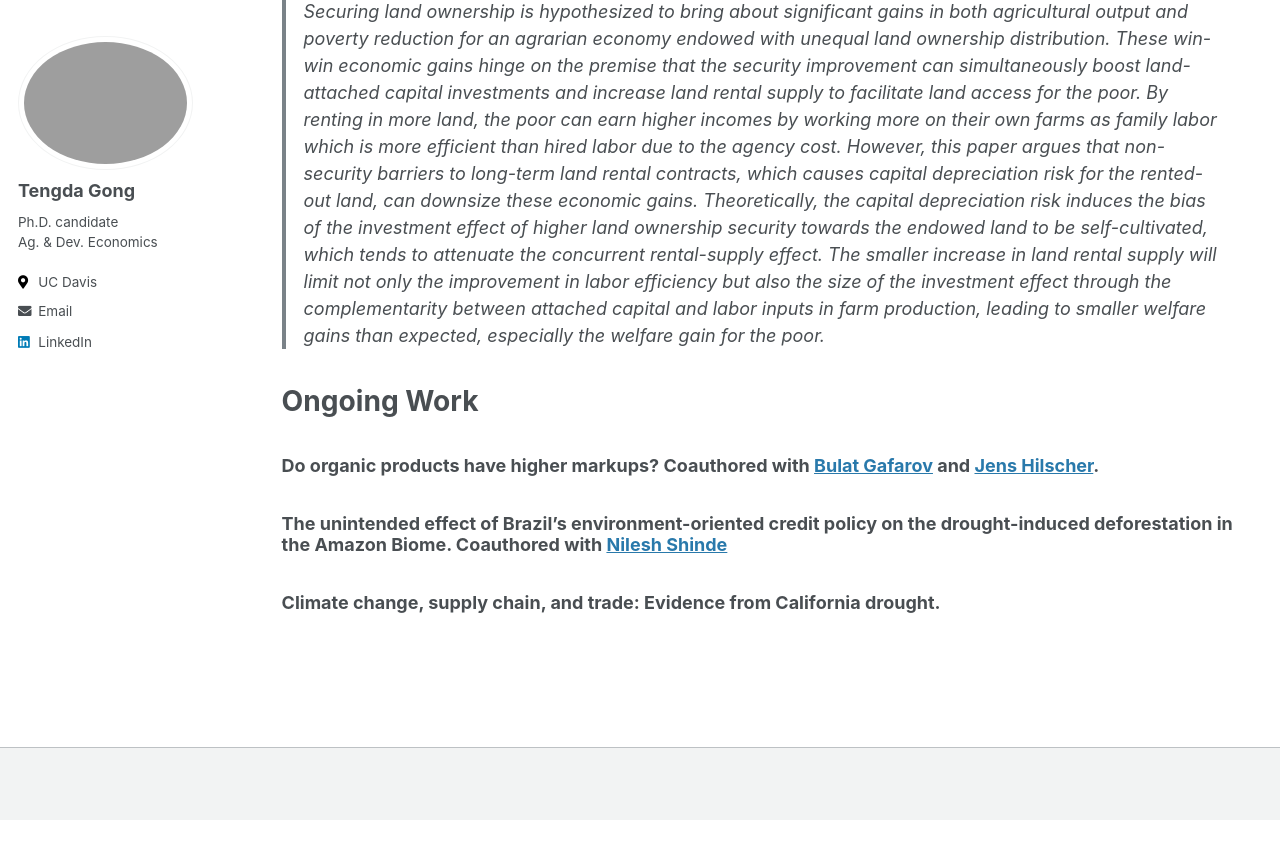
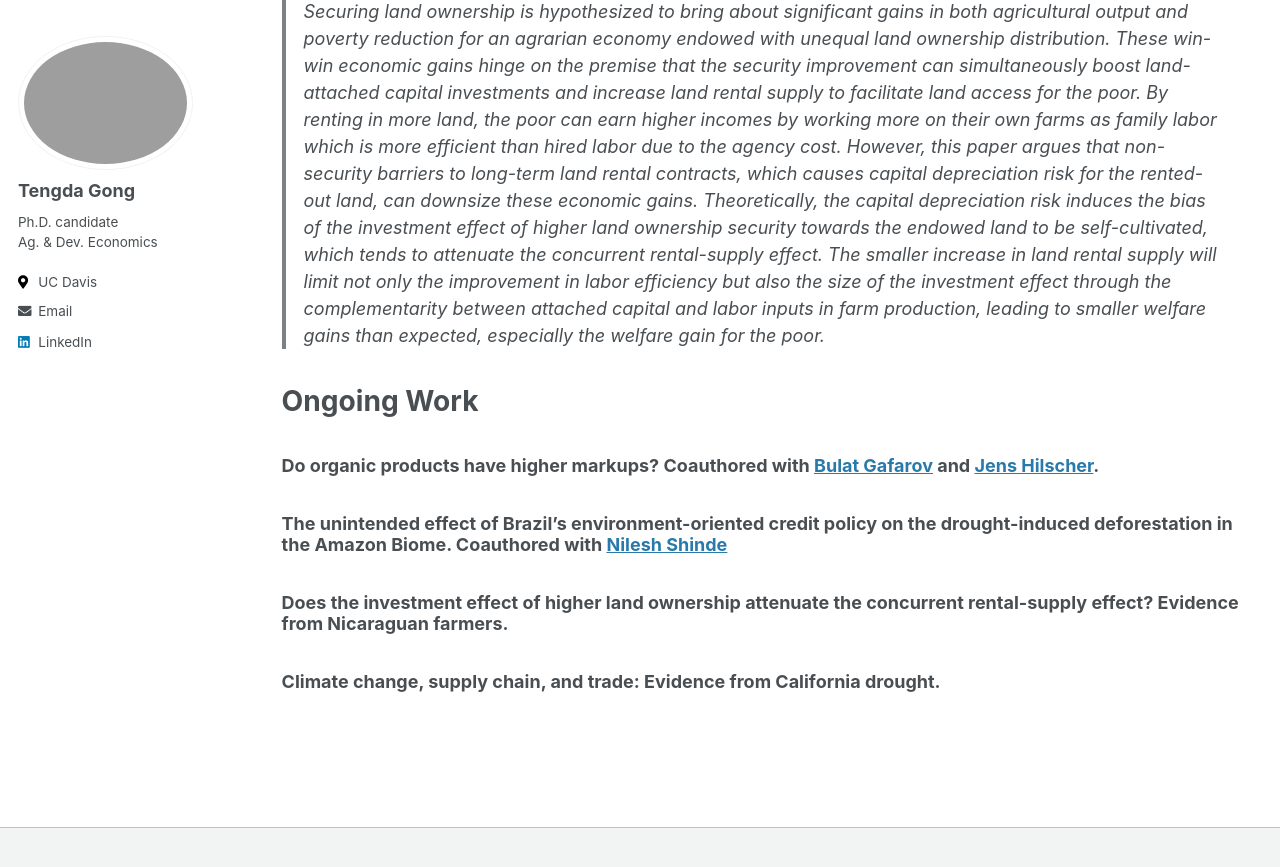
Before and after one commit to tendakung/tendakung.github.io, a Jekyll site: the page built from _pages/research.md, in a window 1280 px wide and 900 px high, scrolled down 614 px. Shown: the top 867 px of the window. Built offline with Jekyll 4.4.1, drawn with Linux system fonts in a browser that asks for light colours; before the commit the page ends 1434 px from its top, so only the background shows below that.

Commit message:
Update research.md

```diff
--- a/_pages/research.md
+++ b/_pages/research.md
@@ -20,4 +20,6 @@ author_profile: true
 
 ### The unintended effect of Brazil's environment-oriented credit policy on the drought-induced deforestation in the Amazon Biome. Coauthored with [Nilesh Shinde](https://sites.google.com/view/nshinde/home)
 
+### Does the investment effect of higher land ownership attenuate the concurrent rental-supply effect? Evidence from Nicaraguan farmers.
+
 ### Climate change, supply chain, and trade: Evidence from California drought.
```
